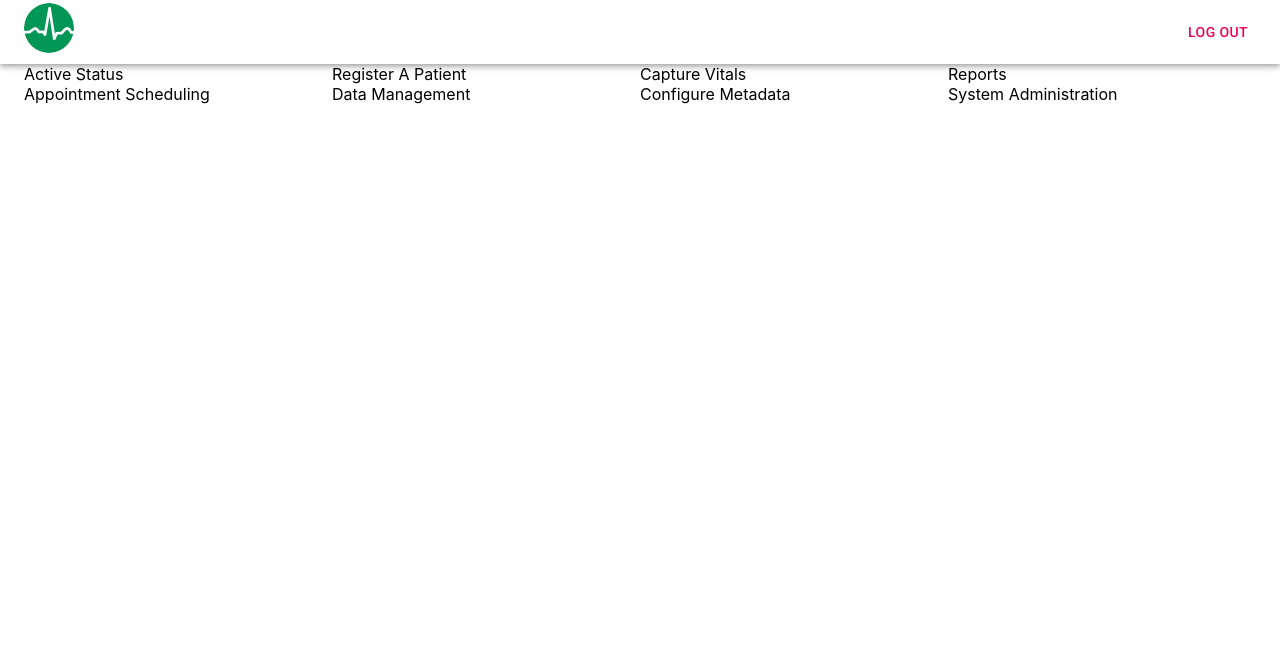
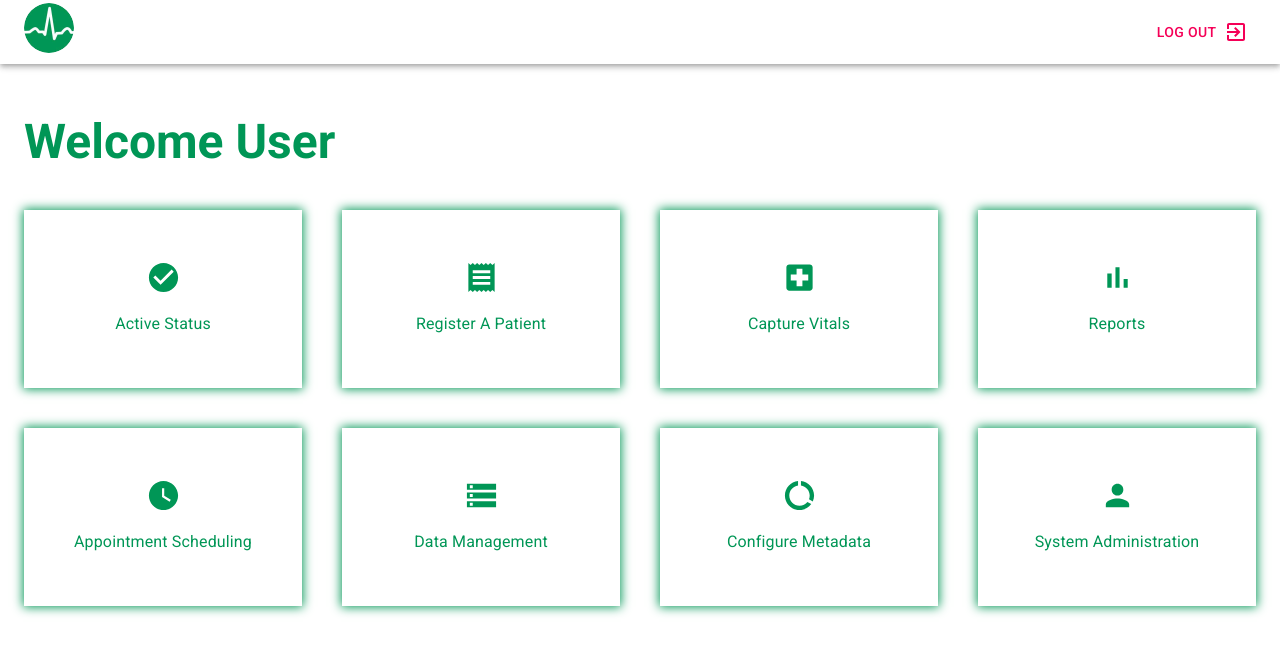
Before and after one commit to Janice1828/auth, a React (Create React App) app: page /home in a window 1280 px wide. Shown: the top 654 px of the page. Built offline with nearby package versions, Linux system fonts and the light colour scheme.

Commit message:
home page design finished

```diff
--- a/package.json
+++ b/package.json
@@ -4,6 +4,7 @@
   "private": true,
   "dependencies": {
     "@material-ui/core": "^4.11.0",
+    "@material-ui/icons": "^4.11.3",
     "@mui/icons-material": "^5.14.3",
     "@testing-library/jest-dom": "^5.11.4",
     "@testing-library/react": "^11.1.0",
--- a/src/App.css
+++ b/src/App.css
@@ -1,3 +1,10 @@
 header {
   background-color: #fff !important;
 }
+h3 {
+  color: #009656;
+  font-weight: 700 !important;
+}
+img {
+  cursor: pointer;
+}
--- a/src/component/Nav.tsx
+++ b/src/component/Nav.tsx
@@ -4,6 +4,7 @@ import AppBar from "@material-ui/core/AppBar";
 import Toolbar from "@material-ui/core/Toolbar";
 import Typography from "@material-ui/core/Typography";
 import { Button } from "@material-ui/core";
+import ExitToAppIcon from "@material-ui/icons/ExitToApp";
 import okhatiImg from "../okhatiSolutions.jpg";
 const useStyles = makeStyles((theme) => ({
   root: {
@@ -32,7 +33,9 @@ export default function Nav() {
               style={{ borderRadius: "50%" }}
             />
           </Typography>
-          <Button color="secondary">Log Out</Button>
+          <Button color="secondary">
+            Log Out &nbsp;<ExitToAppIcon></ExitToAppIcon>
+          </Button>
         </Toolbar>
       </AppBar>
     </div>
--- a/src/pages/Home.tsx
+++ b/src/pages/Home.tsx
@@ -1,37 +1,88 @@
 import React from "react";
 import Nav from "../component/Nav";
 import { Container, Grid } from "@material-ui/core";
-// import CheckIcon from "@mui/icons-material/Check";
+import CheckCircleIcon from "@material-ui/icons/CheckCircle";
+import ReceiptIcon from "@material-ui/icons/Receipt";
+import BarChartIcon from "@material-ui/icons/BarChart";
+import StorageIcon from "@material-ui/icons/Storage";
+import WatchLaterIcon from "@material-ui/icons/WatchLater";
+
+import LocalHospitalIcon from "@material-ui/icons/LocalHospital";
+import PersonIcon from "@material-ui/icons/Person";
+import DataUsageIcon from "@material-ui/icons/DataUsage";
+import Box from "@material-ui/core/Box/Box";
+import Typography from "@material-ui/core/Typography/Typography";
 const Home = () => {
+  const styledCss = {
+    boxShadow: "0px 0px 10px 1px #009656",
+    padding: "50px",
+    display: "flex",
+    color: "#009656",
+    justifyContent: "center",
+    cursor: "pointer",
+    alignItems: "center",
+    gap: "15px",
+  };
+  const iconStyle = {
+    fontSize: "35px",
+  };
   return (
     <div>
       <Nav />
       <Container>
-        <Grid container>
-          <Grid item lg={3}>
-            {/* <CheckIcon /> */}
-            <span>Active Status</span>
+        <Grid container spacing={5} style={{ marginTop: "30px" }}>
+          <Grid item sm={12}>
+            <Typography variant="h3">Welcome User</Typography>
           </Grid>
-          <Grid item lg={3}>
-            <span>Register A Patient</span>
+          <Grid item md={3} sm={6} xs={12}>
+            <Box style={styledCss} flexDirection="column">
+              <CheckCircleIcon style={iconStyle} />
+              <Typography variant="subtitle1">Active Status</Typography>
+            </Box>
           </Grid>
-          <Grid item lg={3}>
-            <span>Capture Vitals</span>
+          <Grid item md={3} sm={6} xs={12}>
+            <Box style={styledCss} flexDirection="column">
+              <ReceiptIcon style={iconStyle}></ReceiptIcon>
+              <Typography variant="subtitle1">Register A Patient</Typography>
+            </Box>
           </Grid>
-          <Grid item lg={3}>
-            <span>Reports</span>
+          <Grid item md={3} sm={6} xs={12}>
+            <Box style={styledCss} flexDirection="column">
+              <LocalHospitalIcon style={iconStyle}> </LocalHospitalIcon>
+              <Typography variant="subtitle1">Capture Vitals</Typography>
+            </Box>
           </Grid>
-          <Grid item lg={3}>
-            <span>Appointment Scheduling</span>
+          <Grid item md={3} sm={6} xs={12}>
+            <Box style={styledCss} flexDirection="column">
+              <BarChartIcon style={iconStyle}></BarChartIcon>
+              <Typography variant="subtitle1">Reports</Typography>
+            </Box>
           </Grid>
-          <Grid item lg={3}>
-            <span>Data Management</span>
+          <Grid item md={3} sm={6} xs={12}>
+            <Box style={styledCss} flexDirection="column">
+              <WatchLaterIcon style={iconStyle}></WatchLaterIcon>
+              <Typography variant="subtitle1">
+                Appointment Scheduling
+              </Typography>
+            </Box>
           </Grid>
-          <Grid item lg={3}>
-            <span>Configure Metadata</span>
+          <Grid item md={3} sm={6} xs={12}>
+            <Box style={styledCss} flexDirection="column">
+              <StorageIcon style={iconStyle}></StorageIcon>
+              <Typography variant="subtitle1">Data Management</Typography>
+            </Box>
           </Grid>
-          <Grid item lg={3}>
-            <span>System Administration</span>
+          <Grid item md={3} sm={6} xs={12}>
+            <Box style={styledCss} flexDirection="column">
+              <DataUsageIcon style={iconStyle}></DataUsageIcon>
+              <Typography variant="subtitle1">Configure Metadata</Typography>
+            </Box>
+          </Grid>
+          <Grid item md={3} sm={6} xs={12}>
+            <Box style={styledCss} flexDirection="column">
+              <PersonIcon style={iconStyle}></PersonIcon>
+              <Typography variant="subtitle1">System Administration</Typography>
+            </Box>
           </Grid>
         </Grid>
       </Container>
```
Also changed, not shown: 1 other file (tests, documents, lock files or other folders).
